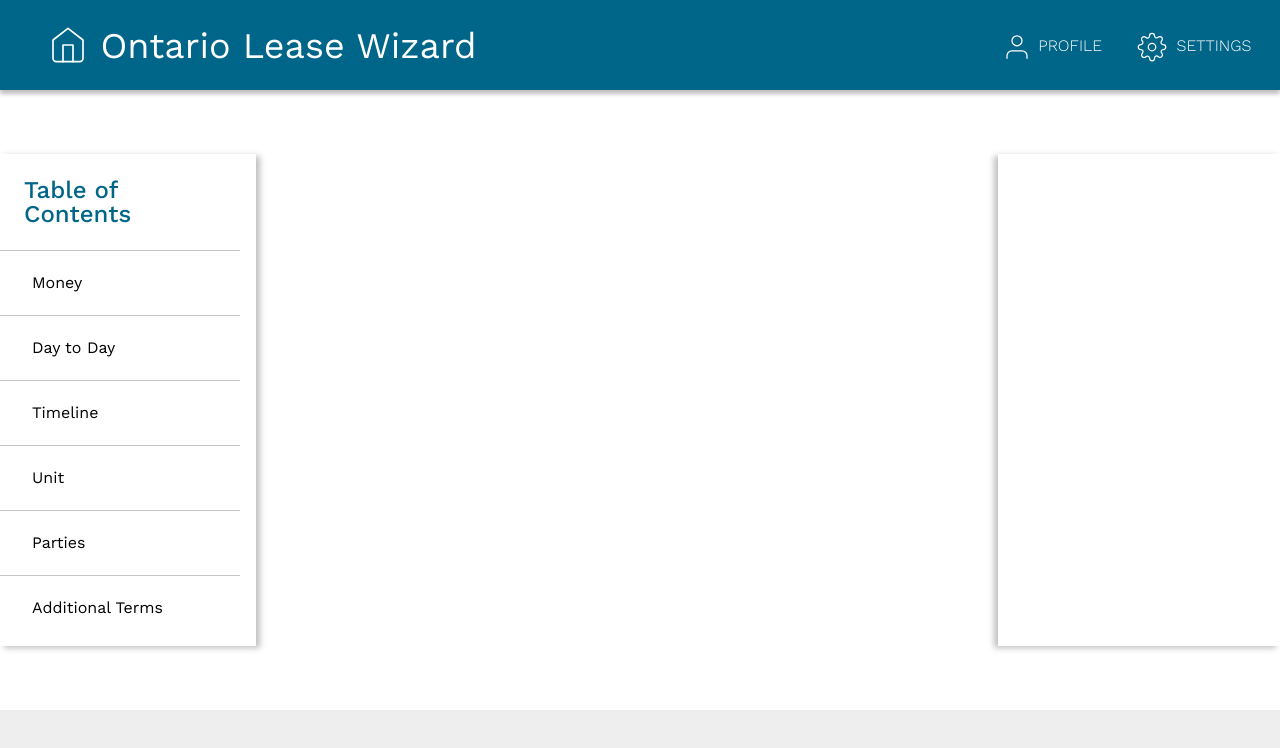
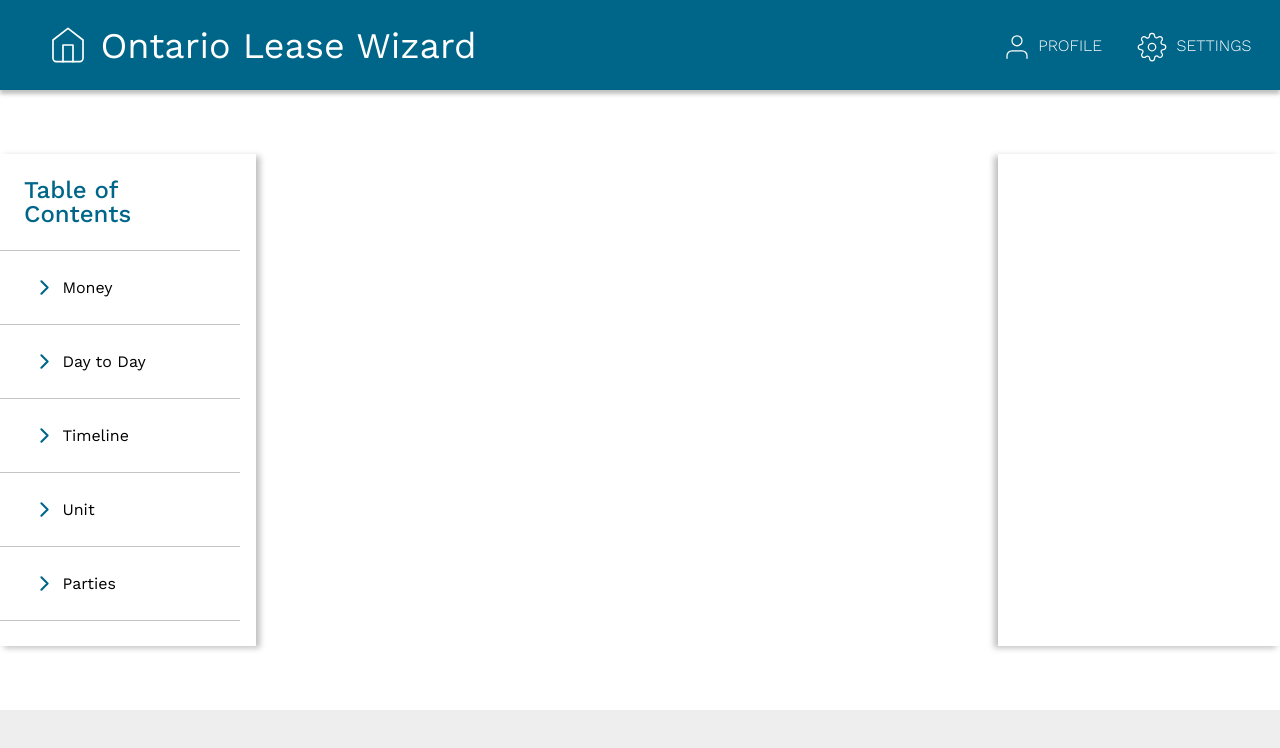
Before and after one commit to law-design-colab-ctto/ontario-lease-wizard, a React (Create React App) app: page / in a window 1280 px wide. Shown: the top 748 px of the page. Built offline with nearby package versions, Linux system fonts and the light colour scheme.

Commit message:
Chevron'd

```diff
--- a/src/App.css
+++ b/src/App.css
@@ -146,9 +146,13 @@ nav {
   grid-column: 1;
   grid-row: 1 / 4;
   font-weight: 400; }
-  nav svg.chevronRight.active {
-    transform: rotate(90deg);
-    transition: all 0.5s ease; }
+  nav svg.chevronRight {
+    display: inline-block;
+    color: #006689;
+    vertical-align: middle; }
+    nav svg.chevronRight.active {
+      transform: rotate(90deg);
+      transition: all 0.5s ease; }
   nav h2 {
     font-size: 24px;
     padding: 1em;
@@ -160,6 +164,9 @@ nav {
       padding: 1.5em 1em 1.5em 2em;
       width: 75%;
       border-top: 1px solid #C4C4C4; }
+      nav ul li span {
+        display: inline-block;
+        vertical-align: middle; }
   nav div {
     margin-top: 8vh;
     margin-bottom: 8vh;
--- a/src/App.scss
+++ b/src/App.scss
@@ -170,6 +170,9 @@ nav {
   grid-row: 1 / 4;
   font-weight: 400;
   svg.chevronRight {
+    display: inline-block;
+    color: $primary;
+    vertical-align: middle;
     &.active {
       transform: rotate(90deg);
       transition: all 0.5s ease;
@@ -183,6 +186,10 @@ nav {
   ul {
     list-style-type: none;
     li {
+      span {
+        display: inline-block;
+        vertical-align: middle;
+      }
       display: block;
       padding: 1.5em 1em 1.5em 2em;
       width: 75%;
--- a/src/components/navigation.js
+++ b/src/components/navigation.js
@@ -8,12 +8,12 @@ export class navigation extends Component {
             <div>
                 <h2>Table of Contents</h2>
                 <ul>
-                <li>Money</li>
-                <li>Day to Day</li>
-                <li>Timeline</li>
-                <li>Unit</li>
-                <li>Parties</li>
-                <li>Additional Terms</li>
+                    <li><ChevronRight className="chevronRight" size={25} /> <span>Money</span></li>
+                    <li><ChevronRight className="chevronRight" size={25} /> <span>Day to Day</span></li>
+                    <li><ChevronRight className="chevronRight" size={25} /> <span>Timeline</span></li>
+                    <li><ChevronRight className="chevronRight" size={25} /> <span>Unit</span></li>
+                    <li><ChevronRight className="chevronRight" size={25} /> <span>Parties</span></li>
+                    <li><ChevronRight className="chevronRight" size={25} /> <span>Additional Terms</span></li>
                 </ul>
             </div>
             </nav>
```
